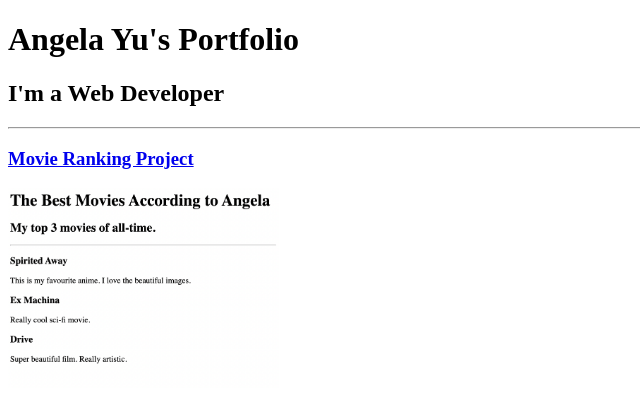
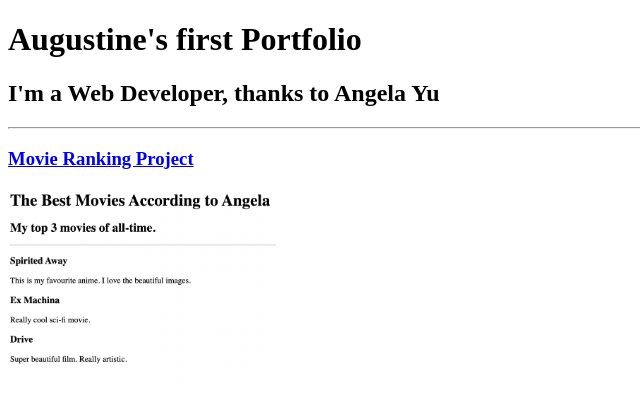
Before and after one commit to auo355/html-portfolio, a plain HTML site: page index.html in a window 1280 px wide. Shown: the top 408 px of the page, without its empty margins (0-640 px from the left). Drawn offline with Linux system fonts and the light colour scheme.

Commit message:
Update index.html with name and comments

```diff
--- a/index.html
+++ b/index.html
@@ -3,12 +3,12 @@
 
 <head>
   <meta charset="UTF-8">
-  <title>Angela's Portfolio</title>
+  <title>Austine's Portfolio 001</title>
 </head>
 
 <body>
-  <h1>Angela Yu's Portfolio</h1>
-  <h2>I'm a Web Developer</h2>
+  <h1>Augustine's first Portfolio</h1>
+  <h2>I'm a Web Developer, thanks to Angela Yu</h2>
   <hr />
   <h3><a href="./public/movie-ranking.html">Movie Ranking Project</a></h3>
   <img src="./assets/images/movie-ranking.png" height="200" alt="movie ranking project preview"/>
```
